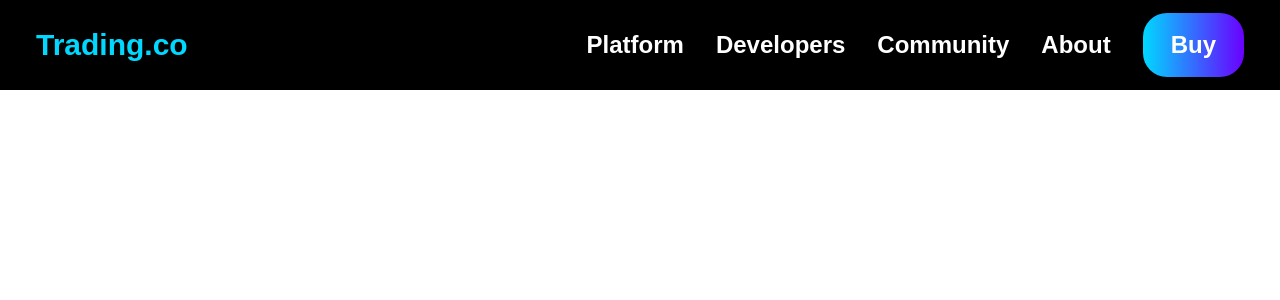
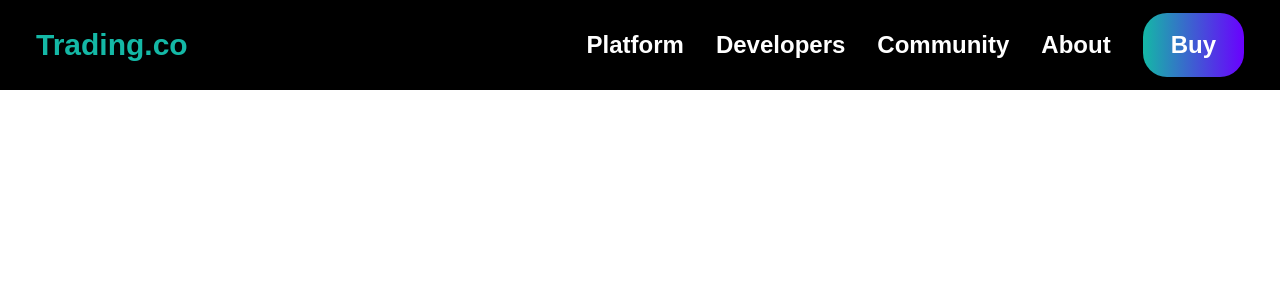
Before and after one commit to ting11222001/Trading-Commerce-Page, a Next.js app: page / in a window 1280 px wide. Shown: the top 300 px of the page. Built offline with nearby package versions, Linux system fonts and the light colour scheme.

Commit message:
feat: 🎸 update the theme color to green

```diff
--- a/components/Navbar.tsx
+++ b/components/Navbar.tsx
@@ -13,7 +13,7 @@ const Navbar = (props: Props) => {
     <div className='w-full h-[90px] bg-black'>
       <div className='max-w-[1240px] mx-auto px-4 flex justify-between items-center h-full'>
         <div>
-          <h1 className='text-blue'>Trading.co</h1>
+          <h1 className='text-green'>Trading.co</h1>
         </div>
         <div className='hidden lg:flex'>
           <ul className='flex text-white items-center'>
--- a/styles/globals.css
+++ b/styles/globals.css
@@ -18,6 +18,6 @@
   }
 
   button {
-    @apply bg-gradient-to-r from-[#00d8ff] to-[#6a00ff] py-3 px-7 rounded-3xl;
+    @apply bg-gradient-to-r from-green to-purple py-3 px-7 rounded-3xl;
   }
 }
--- a/tailwind.config.js
+++ b/tailwind.config.js
@@ -12,6 +12,7 @@ module.exports = {
       'purple': '#6a00ff',
       'black': '#000000',
       'white': '#ffffff',
+      'green': '#14b8a6',
     },
     fontFamily: {
       'custom': ['Cabin', 'sans-serif'],
```
